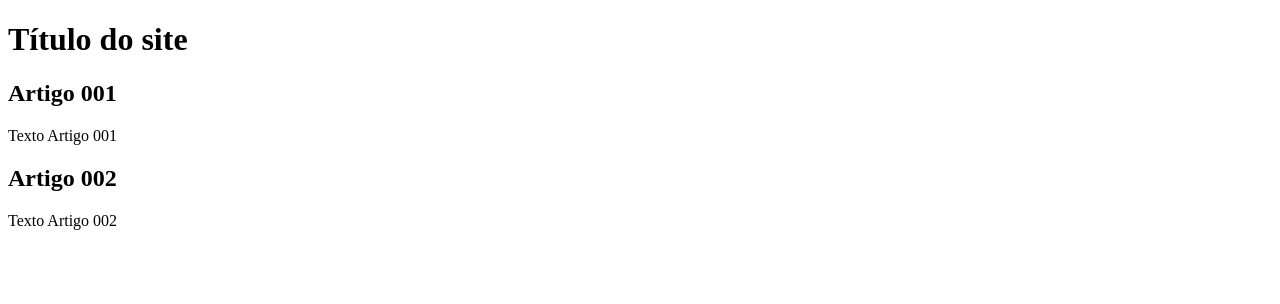
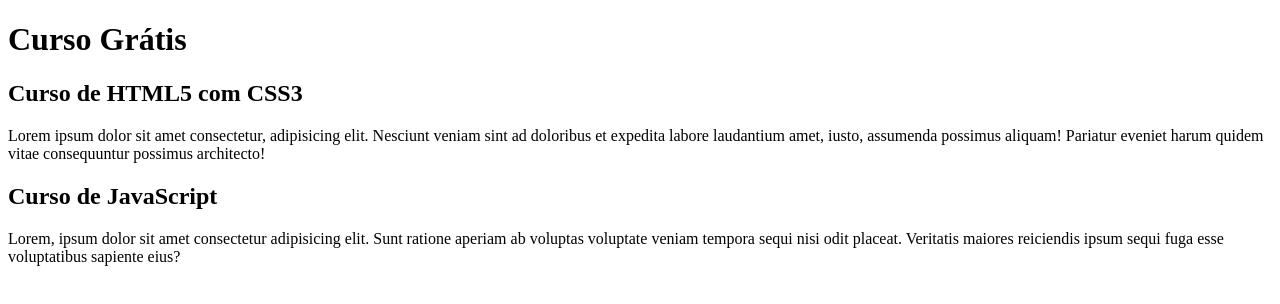
Before and after one commit to Felipe-Shimizu/projeto-site, a plain HTML site: page index.html in a window 1280 px wide. Drawn offline with Linux system fonts and the light colour scheme.

Commit message:
comecei a escrever o conteúdo

```diff
--- a/index.html
+++ b/index.html
@@ -8,15 +8,15 @@
 <body>
     <main>
         <header>
-            <h1>Título do site</h1>
+            <h1>Curso Grátis</h1>
         </header>
         <article>
-            <h2>Artigo 001</h2>
-            <p>Texto Artigo 001</p>
+            <h2>Curso de HTML5 com CSS3</h2>
+            <p>Lorem ipsum dolor sit amet consectetur, adipisicing elit. Nesciunt veniam sint ad doloribus et expedita labore laudantium amet, iusto, assumenda possimus aliquam! Pariatur eveniet harum quidem vitae consequuntur possimus architecto!</p>
         </article>
         <article>
-            <h2>Artigo 002</h2>
-            <p>Texto Artigo 002</p>
+            <h2>Curso de JavaScript</h2>
+            <p>Lorem, ipsum dolor sit amet consectetur adipisicing elit. Sunt ratione aperiam ab voluptas voluptate veniam tempora sequi nisi odit placeat. Veritatis maiores reiciendis ipsum sequi fuga esse voluptatibus sapiente eius?</p>
         </article>
     </main>
 </body>
```
